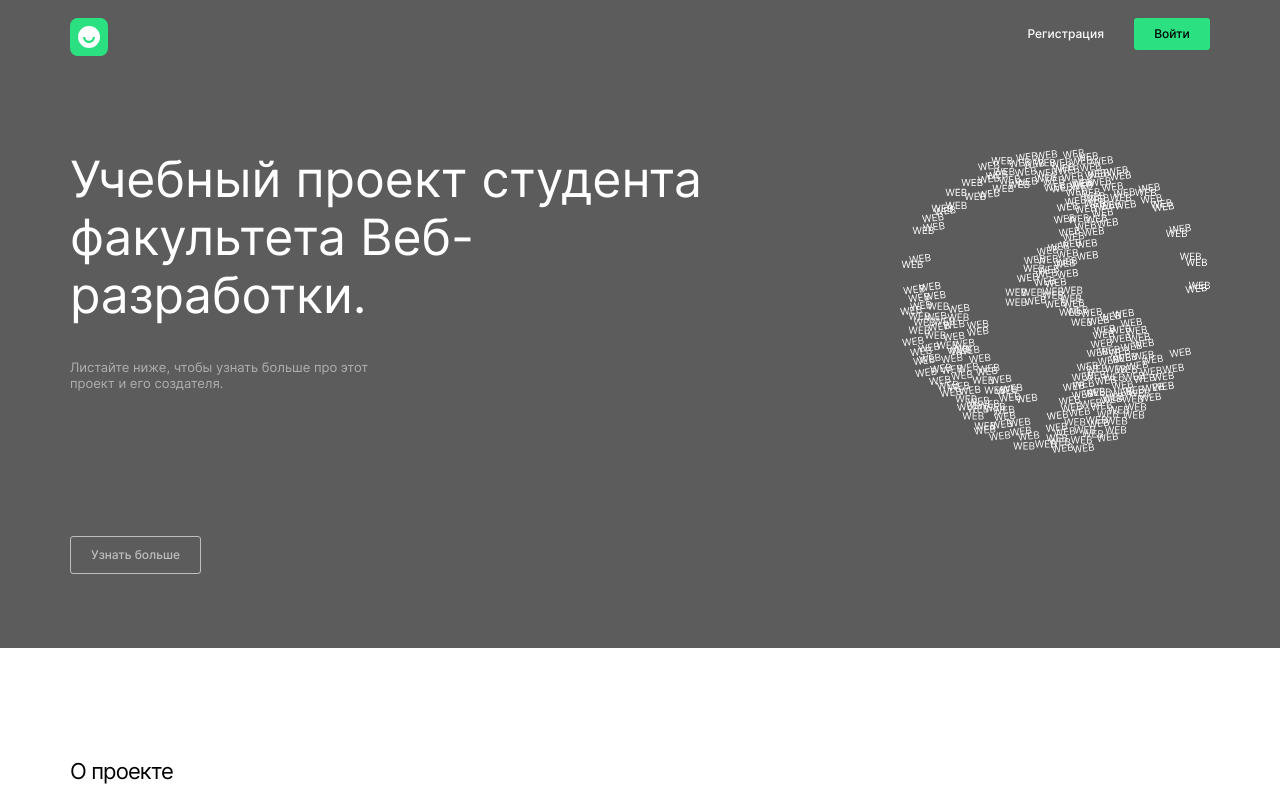
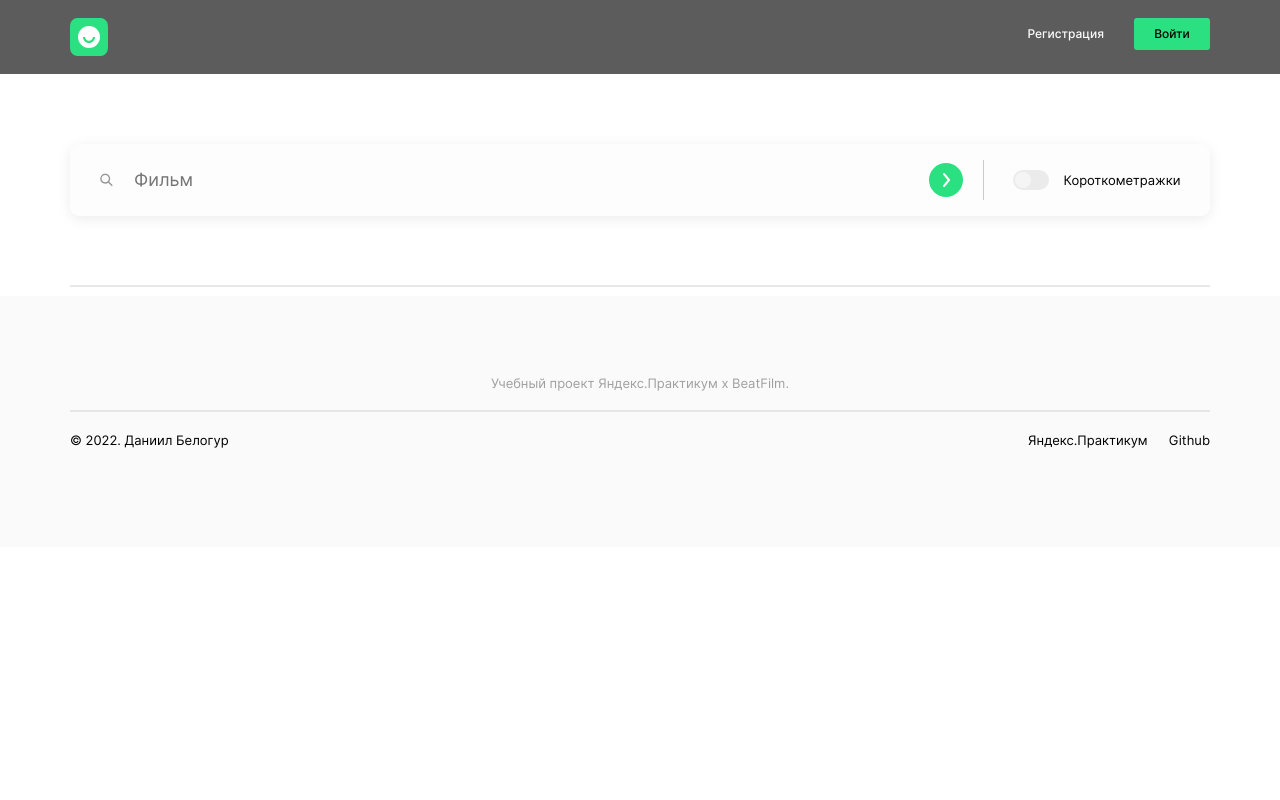
Before and after one commit to katokinawa/movies-explorer-frontend, a React (Create React App) app: page / in a window 1280 px wide. Shown: the top 800 px of the page. Built offline with nearby package versions, Linux system fonts and the light colour scheme.

Commit message:
feat: SearchForm is ready for 50 precent. And filtercheckbox is done

```diff
--- a/src/components/Main/Main.js
+++ b/src/components/Main/Main.js
@@ -4,15 +4,17 @@ import AboutProject from "./AboutProject/AboutProject";
 import Techs from "./Techs/Techs";
 import AboutMe from "./AboutMe/AboutMe";
 import Portfolio from "./Portfolio/Portfolio";
+import Movies from '../Movies/Movies'
 
 function Main() {
   return (
     <main className="content">
-      <Promo />
+      {/* <Promo />
       <AboutProject />
       <Techs />
       <AboutMe />
-      <Portfolio />
+      <Portfolio /> */}
+      <Movies />
     </main>
   );
 }
--- /dev/null
+++ b/src/components/Movies/FilterCheckbox/FilterCheckbox.css
@@ -0,0 +1,39 @@
+.filter-checkbox {
+    position: relative;
+  }
+  .filter-checkbox__invisible-checkbox {
+    position: absolute;
+    width: 1px; /* если у элемента не будет размеров, некоторые браузеры посчитают, что его вообще нет */
+    height: 1px;
+    display: none;
+    overflow: hidden; /* без этого свойства тоже сработает, но так наверняка. Оно скрывает элементы, выходящие за границы родителя */
+    clip-path: inset(0 0 0 0);
+  }
+
+  .filter-checkbox__visible-checkbox {
+    width: 36px;
+    height: 20px;
+    background: #ebebeb;
+    border-radius: 20px;
+    display: flex;
+    transition: background-color 0.3s ease;
+
+  }
+
+  .filter-checkbox__circle-inner {
+    margin: 2px;
+    width: 16px;
+    height: 16px;
+    background: #f5f5f5;
+    border-radius: 20px;
+    transition: all 0.3s ease;
+  }
+
+  .filter-checkbox__invisible-checkbox:checked + .filter-checkbox__visible-checkbox {
+    flex-direction: row-reverse;
+    background-color: #2BE080;
+  }
+
+  .filter-checkbox__invisible-checkbox:disabled + .filter-checkbox__visible-checkbox {
+    background-color: #ebebeb;
+  }
--- /dev/null
+++ b/src/components/Movies/FilterCheckbox/FilterCheckbox.js
@@ -0,0 +1,14 @@
+import "./FilterCheckbox.css";
+
+function FilterCheckbox() {
+  return (
+    <label className="filter-checkbox">
+      <input type="checkbox" class="filter-checkbox__invisible-checkbox" />
+      <div className="filter-checkbox__visible-checkbox">
+        <div className="filter-checkbox__circle-inner"></div>
+      </div>
+    </label>
+  );
+}
+
+export default FilterCheckbox;
--- a/src/components/Movies/Movies.js
+++ b/src/components/Movies/Movies.js
@@ -0,0 +1,18 @@
+import "./Movies.css";
+import SearchForm from "./SearchForm/SearchForm";
+import Preloader from "./Preloader/Preloader";
+import MoviesCardList from "./MoviesCardList/MoviesCardList";
+import MoviesCard from "./MoviesCard/MoviesCard";
+
+function Movies() {
+  return (
+    <section className="movies">
+      <SearchForm />
+      {/* <Preloader />
+      <MoviesCardList />
+      <MoviesCard /> */}
+    </section>
+  );
+}
+
+export default Movies;
--- a/src/components/Movies/Preloader/Preloader.css
+++ b/src/components/Movies/Preloader/Preloader.css
@@ -0,0 +1,88 @@
+@keyframes preloader-inside-white {
+  0% {
+    -webkit-transform: scale(0, 0);
+    -moz-transform: scale(0, 0);
+    -ms-transform: scale(0, 0);
+    -o-transform: scale(0, 0);
+    transform: scale(0, 0);
+  }
+  100% {
+    -webkit-transform: scale(1, 1);
+    -moz-transform: scale(1, 1);
+    -ms-transform: scale(1, 1);
+    -o-transform: scale(1, 1);
+    transform: scale(1, 1);
+  }
+}
+
+@keyframes preloader-inside-red {
+  0% {
+    -webkit-transform: scale(0, 0);
+    -moz-transform: scale(0, 0);
+    -ms-transform: scale(0, 0);
+    -o-transform: scale(0, 0);
+    transform: scale(0, 0);
+  }
+  30% {
+    -webkit-transform: scale(0, 0);
+    -moz-transform: scale(0, 0);
+    -ms-transform: scale(0, 0);
+    -o-transform: scale(0, 0);
+    transform: scale(0, 0);
+  }
+  100% {
+    -webkit-transform: scale(1, 1);
+    -moz-transform: scale(1, 1);
+    -ms-transform: scale(1, 1);
+    -o-transform: scale(1, 1);
+    transform: scale(1, 1);
+  }
+}
+
+.preloader {
+  display: flex;
+  align-items: center;
+  justify-content: center;
+  width: 100%;
+  height: 100%;
+  z-index: 10;
+  padding: 20px;
+}
+
+.preloader__container {
+  width: 100px;
+  height: 100px;
+  position: relative;
+}
+
+.preloader__round {
+  width: 100px;
+  height: 100px;
+  position: absolute;
+  top: 0;
+  left: 0;
+  background: #ff6838;
+  border-radius: 50px;
+}
+
+.preloader__round::after,
+.preloader__round::before {
+  content: "";
+  width: 100px;
+  height: 100px;
+  position: absolute;
+  top: 0;
+  left: 0;
+  border-radius: 50px;
+}
+
+.preloader__round::after {
+  background: white;
+  animation: preloader-inside-white 1s ease-in-out infinite;
+}
+
+.preloader__round::before {
+  z-index: 10;
+  background: #ff6838;
+  animation: preloader-inside-red 1s ease-in-out infinite;
+}
--- a/src/components/Movies/Preloader/Preloader.js
+++ b/src/components/Movies/Preloader/Preloader.js
@@ -0,0 +1,14 @@
+import React from "react";
+import "./Preloader.css";
+
+const Preloader = () => {
+  return (
+    <div className="preloader">
+      <div className="preloader__container">
+        <span className="preloader__round"></span>
+      </div>
+    </div>
+  );
+};
+
+export default Preloader;
--- a/src/components/Movies/SearchForm/SearchForm.css
+++ b/src/components/Movies/SearchForm/SearchForm.css
@@ -0,0 +1,94 @@
+.search-form {
+  min-height: 272px;
+  display: flex;
+  flex-direction: column;
+  align-items: center;
+}
+
+@media screen and (min-width: 1279px) {
+  .search-form {
+    min-height: 222px;
+  }
+}
+
+.search-form__wrapper {
+  display: grid;
+  grid-template-columns: 62px 837px 29px 66px 116px;
+  grid-template-rows: 1fr;
+  grid-template-areas: "loupe form-input line checkbox text";
+  margin: 70px 0 0;
+  width: 1140px;
+  min-height: 72px;
+  background: #fdfdfd;
+  box-shadow: 0px 3px 14px rgba(0, 0, 0, 0.08);
+  border-radius: 9px;
+}
+
+.search-form__loupe-img {
+  place-self: center;
+  grid-area: loupe;
+  margin: 0 0 0 10px;
+  width: 22px;
+  height: 22px;
+  background-image: url(../../../images/loupe.svg);
+  background-size: cover;
+}
+
+.search-form__form {
+  display: flex;
+
+}
+
+.search-form__subtitle {
+  place-self: center;
+  grid-area: text;
+  font-weight: 400;
+  font-size: 13px;
+  line-height: 18px;
+  color: #000;
+}
+
+.search-form__input {
+  width: 831px;
+  place-self: center;
+  grid-area: form-input;
+  font-weight: 400;
+  font-size: 18px;
+  line-height: 20px;
+  color: #a0a0a0;
+  border: none;
+  outline: none;
+  background-color: #FDFDFD;
+}
+.search-form__submit-button {
+  border: none;
+  outline: none;
+  background-color: #fdfdfd;
+}
+
+.search-from__submit-img {
+  width: 34px;
+  min-height: 34px;
+  background-image: url(../../../images/submit.svg);
+  background-size: cover;
+  cursor: pointer;
+}
+
+.vertical-line {
+  place-self: center;
+  grid-area: line;
+  width: 1px;
+  height: 40px;
+  background: #cbcbcb;
+}
+
+.search-from__checkbox-wrapper {
+  place-self: center;
+  grid-area: checkbox;
+}
+
+.underform-line {
+  width: 1140px;
+  border-top: 2px solid #E8E8E8;
+  margin: 69px 0 0;
+}
--- a/src/components/Movies/SearchForm/SearchForm.js
+++ b/src/components/Movies/SearchForm/SearchForm.js
@@ -0,0 +1,35 @@
+import "./SearchForm.css";
+import FilterCheckbox from "../FilterCheckbox/FilterCheckbox";
+
+function SearchForm() {
+  return (
+    <section className="search-form">
+      <div className="search-form__wrapper">
+        <div className="search-form__loupe-img"></div>
+        <form className="search-form__form" noValidate>
+          <label htmlFor="search"></label>
+          <input
+            id="search"
+            placeholder="Фильм"
+            type="text"
+            name="search"
+            className="search-form__input"
+            required
+          />
+          <button type="submit" className="search-form__submit-button">
+            <div className="search-from__submit-img"></div>
+          </button>
+        </form>
+        <div className="vertical-line"></div>
+        <div className="search-from__checkbox-wrapper">
+          <FilterCheckbox />
+        </div>
+
+        <p className="subtitle search-form__subtitle">Короткометражки</p>
+      </div>
+      <div className="underform-line"></div>
+    </section>
+  );
+}
+
+export default SearchForm;
```
Also changed, not shown: src/images/loupe.svg (added), src/images/submit.svg (added).
